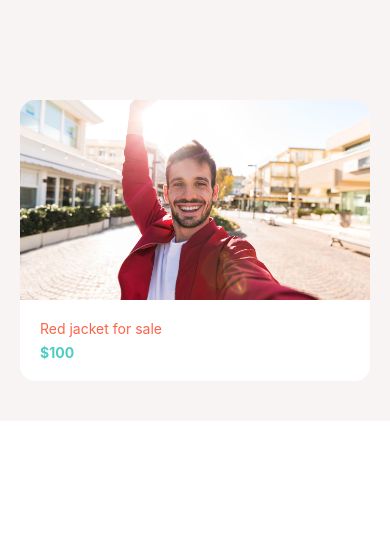
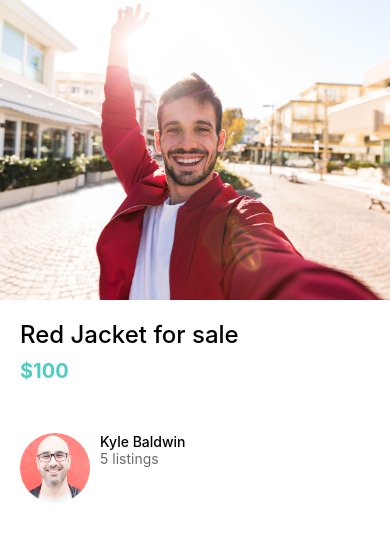
Before and after one commit to kjmbaldwin/DoWithIt, a React Native app: screen / in a window 390 px wide. Shown: the top 542 px of the page. Built offline with nearby package versions, Linux system fonts and the light colour scheme.

Commit message:
made listing screen

```diff
--- a/App.js
+++ b/App.js
@@ -5,20 +5,10 @@
 import ViewImageScreen from "./app/screens/ViewImageScreen";
 import AppButton from "./app/components/AppButton";
 import Card from "./app/components/Card";
+import ListingDetailsScreen from "./app/screens/ListingDetailsScreen";
 
 export default function App() {
   return (
-    <View style={{
-      backgroundColor: '#f8f4f4',
-      padding: 20,
-      paddingTop: 100
-    }}>
-      <Card
-        title={'Red jacket for sale'}
-        subtitle={'$100'}
-        image={require('./app/assets/jacket.jpg')}
-      >
-      </Card>
-    </View>
+    <ListingDetailsScreen />
   );
 }
--- a/app/components/AppText.js
+++ b/app/components/AppText.js
@@ -10,7 +10,6 @@
 
 const s = StyleSheet.create({
   text: {
-    color: 'tomato',
     ...Platform.select({
       ios: {
         fontSize: 20,
--- /dev/null
+++ b/app/components/ListItem.js
@@ -0,0 +1,37 @@
+import React from 'react';
+import { Image, StyleSheet, View } from "react-native";
+
+import AppText from "./AppText";
+import colors from "../config/colors";
+
+const ListItem = ({title, subtitle, image}) => {
+  return(
+    <View style={s.container}>
+      <Image style={s.image} source={image} />
+      <View>
+        <AppText style={s.title}>{title}</AppText>
+        <AppText style={s.subtitle}>{subtitle}</AppText>
+      </View>
+    </View>
+  )
+}
+
+const s = StyleSheet.create({
+  container: {
+    flexDirection: 'row'
+  },
+  image: {
+    width: 70,
+    height: 70,
+    borderRadius: 35,
+    marginRight: 10
+  },
+  subtitle: {
+    color: colors.medium
+  },
+  title: {
+    fontWeight: 500,
+  }
+});
+
+export default ListItem;
--- a/app/config/colors.js
+++ b/app/config/colors.js
@@ -3,4 +3,5 @@
   secondary: '#4ECDC4',
   black: '#000',
   white: '#fff',
+  medium: '#6e6969'
 }
--- /dev/null
+++ b/app/screens/ListingDetailsScreen.js
@@ -0,0 +1,50 @@
+import React from 'react';
+import { Image, StyleSheet, View } from "react-native";
+
+import colors from "../config/colors";
+import AppText from "../components/AppText";
+import ListItem from "../components/ListItem";
+
+const ListingDetailsScreen = (props) => {
+  return(
+    <View>
+      <Image style={s.image} source={require('../assets/jacket.jpg')} />
+      <View style={s.detailsContainer}>
+        <AppText style={s.title} title={''}>Red Jacket for sale</AppText>
+        <AppText style={s.price} title={''}>$100</AppText>
+        <View style={s.userContainer}>
+          <ListItem
+            image={require('../assets/mosh.jpg')}
+            title={'Kyle Baldwin'}
+            subtitle={'5 listings'}
+          />
+        </View>
+      </View>
+    </View>
+  )
+}
+
+const s = StyleSheet.create({
+  image: {
+    width: '100%',
+    height: 300
+  },
+  detailsContainer: {
+    padding: 20
+  },
+  price: {
+    color: colors.secondary,
+    fontWeight: 'bold',
+    fontSize: 20,
+    marginVertical: 10
+  },
+  title: {
+    fontSize: 24,
+    fontWeight: 500
+  },
+  userContainer: {
+    marginVertical: 40
+  }
+});
+
+export default ListingDetailsScreen;
```
